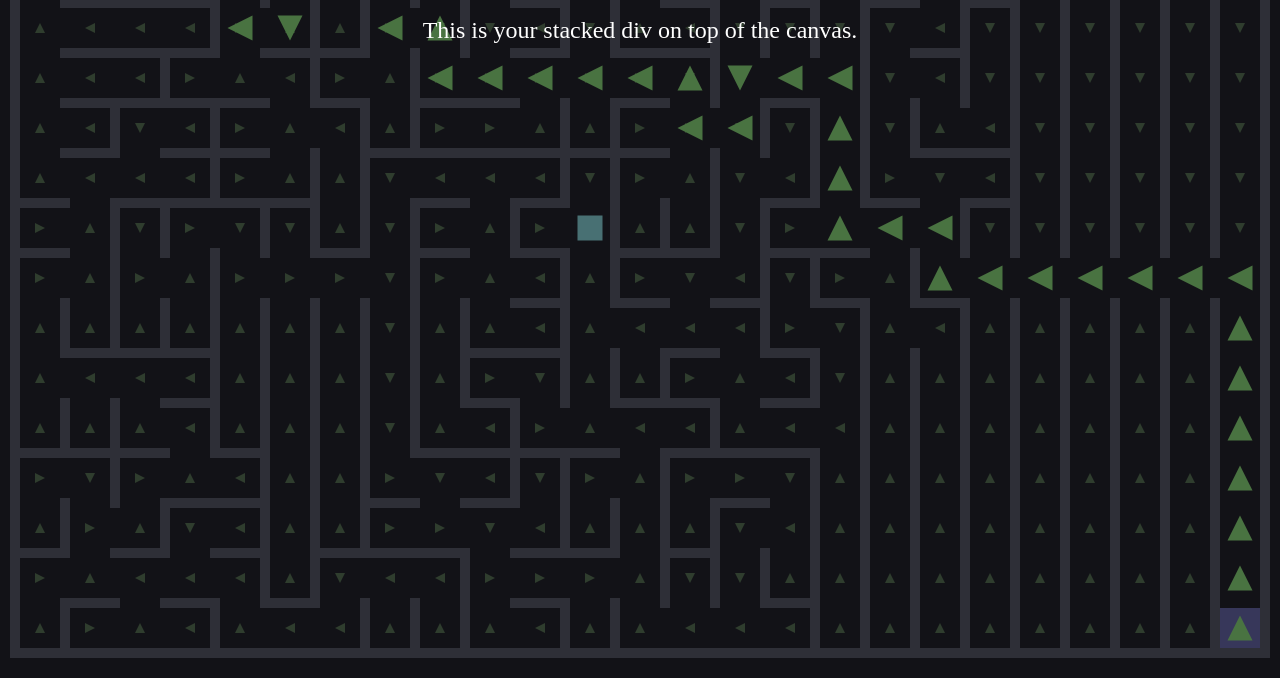
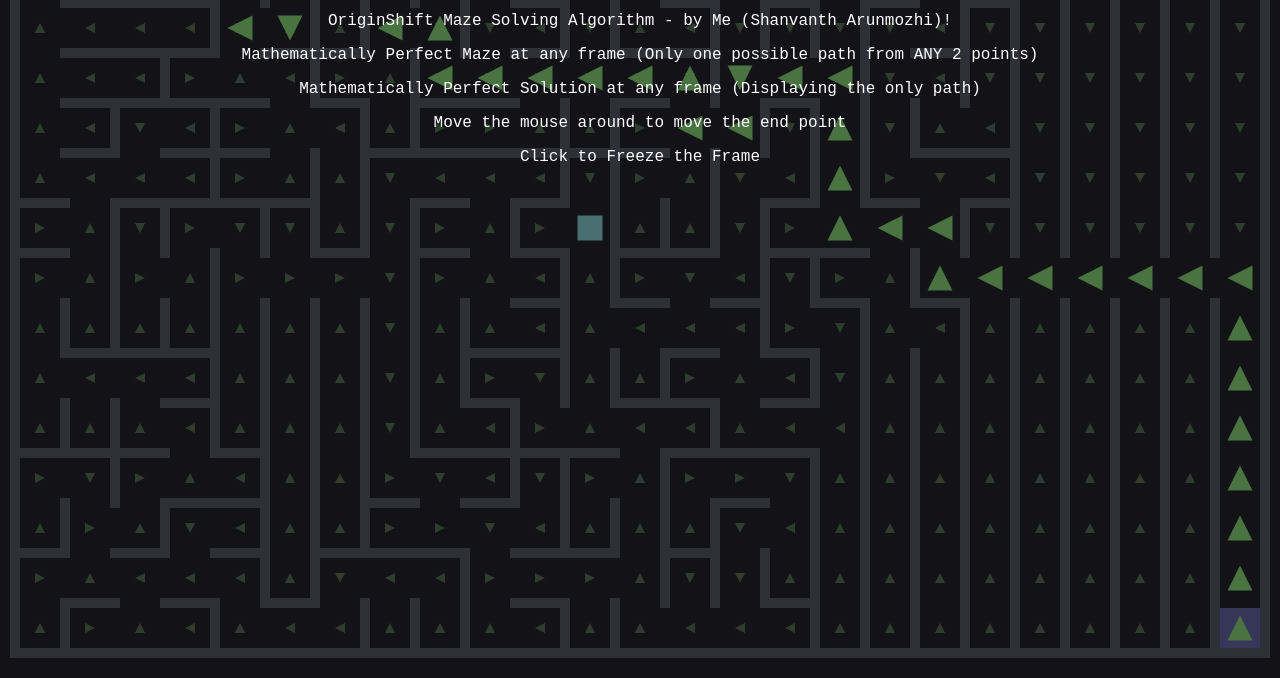
Before and after one commit to Ninjago77/shantech.pro, a website with bundled scripts: page index.html in a window 1280 px wide. Shown: the part 122-800 px from the top of the page. Built offline with nearby package versions, Linux system fonts and the light colour scheme.

Commit message:
helper text added

```diff
--- a/index.html
+++ b/index.html
@@ -25,7 +25,6 @@
 				width: 100%;
 				height: 100%;
 				z-index: 0;
-				background-color: white;
 			}
 			.overlay {
 				position: fixed;
@@ -42,7 +41,8 @@
 				color: white;
 				text-align: center;
 				padding: 20px;
-				font-size: 24px;
+				font-size: 16px;
+				font-family: 'Courier New', Courier, monospace;
 			}
 		</style>
 	</head>
@@ -54,8 +54,14 @@
         </canvas>
 		<div class="overlay"></div>
 		<div class="content">
-			<h1>Overlay Content</h1>
-			<p>This is your stacked div on top of the canvas.</p>
+			<h1>Temporary Overlay Content</h1>
+			<!-- <p>Stacked Content - github.com/Ninjago77/shantechpro/tree/dev</p> -->
+			<p>Maze Generation Algorithm - OriginShift - invented by CaptainLuma</p>
+			<p>OriginShift Maze Solving Algorithm - by Me (Shanvanth Arunmozhi)!</p>
+			<p>Mathematically Perfect Maze at any frame (Only one possible path from ANY 2 points)</p>
+			<p>Mathematically Perfect Solution at any frame (Displaying the only path)</p>
+			<p>Move the mouse around to move the end point</p>
+			<p>Click to Freeze the Frame</p>
 		</div>
 		<div id="square"></div>
 		<script src="build.js" type="application/x-javascript"></script>
```
